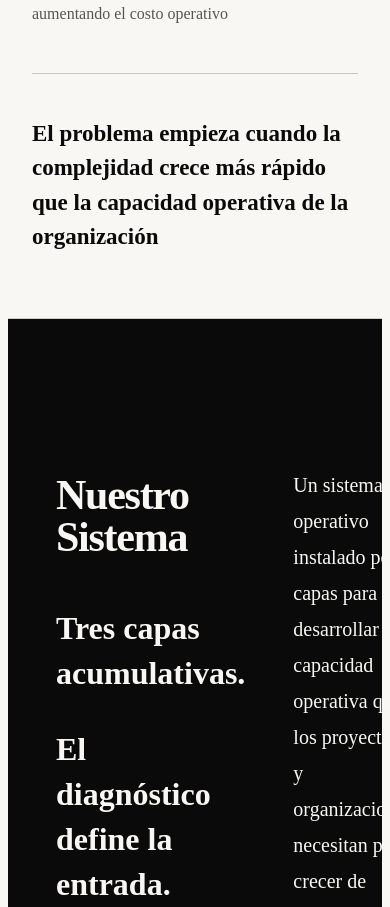
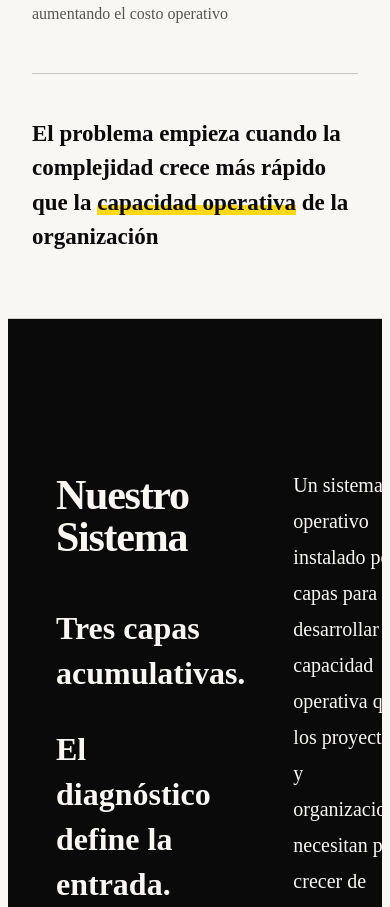
Before and after one commit to SebastianVillanueva/next-ingenieria, a Next.js app: page / in a window 390 px wide. Shown: the part 1568-2475 px from the top of the page. Built offline with nearby package versions, Linux system fonts and the light colour scheme; a web font is replaced by a local one.

Commit message:
Responsive móvil — Problem listo con ajustes de texto y resaltado

```diff
--- a/components/Problem.tsx
+++ b/components/Problem.tsx
@@ -88,7 +88,7 @@ export default function Problem() {
         <FadeIn delay={0}>
           <div style={{ paddingTop: "20px", borderTop: "0.5px solid #C8C6C0", maxWidth: "800px", margin: "0 auto", textAlign: isMobile ? "left" : "center" }}>
             <p style={{ fontSize: isMobile ? "23px" : "34px", fontWeight: 700, color: "#0A0A0A", lineHeight: 1.5 }}>
-              El problema empieza cuando la complejidad crece más rápido que la capacidad operativa de la organización
+              El problema empieza cuando la complejidad crece más rápido que la <span style={{background: "linear-gradient(to bottom, transparent 60%, rgba(255,213,0,0.9) 60%)", display: "inline"}}>capacidad operativa</span> de la organización
             </p>
           </div>
         </FadeIn>
```
